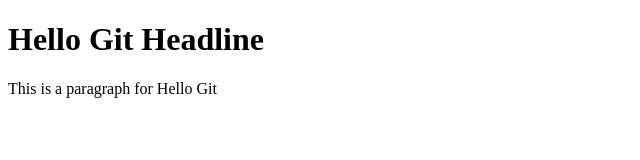
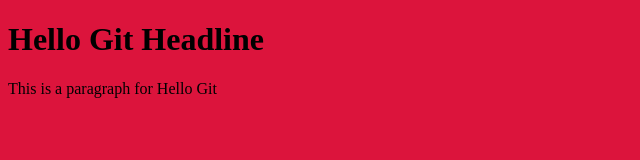
Before and after one commit to CodeSudo/Hellogit, a plain HTML site: page index.html in a window 1280 px wide. Shown: the whole page, without its empty margins (0-640 px from the left). Drawn offline with Linux system fonts and the light colour scheme.

Commit message:
Second commit of the Repo

```diff
--- a/index.html
+++ b/index.html
@@ -3,6 +3,7 @@
 <head>
     <meta charset="UTF-8">
     <meta name="viewport" content="width=device-width, initial-scale=1.0">
+    <link rel="stylesheet" href="style.css">
     <title>Hello Git</title>
 </head>
 <body>
--- /dev/null
+++ b/style.css
@@ -0,0 +1,3 @@
+body{
+    background-color: crimson;
+}
```
